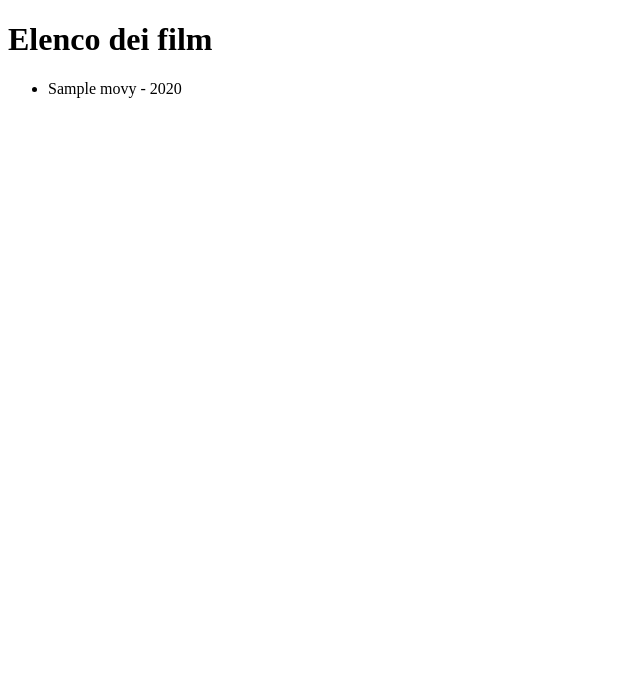
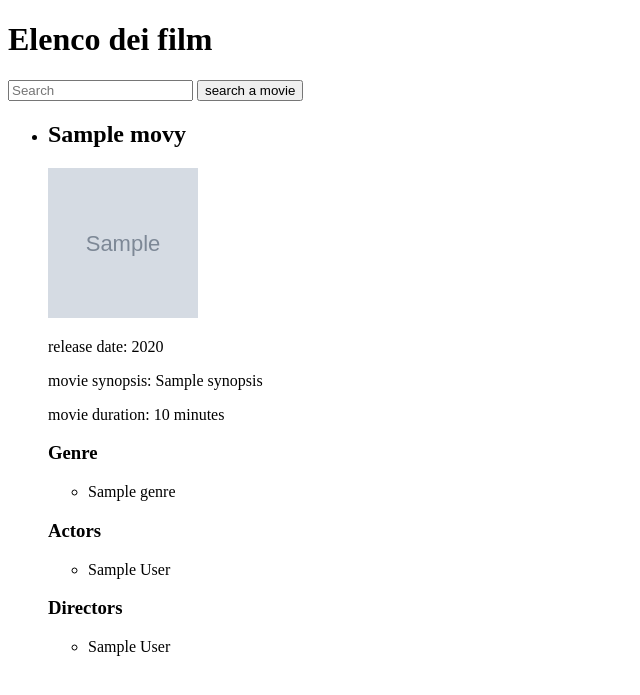
Before and after one commit to acegabri/cinema, a PHP site: template templates/movies.html.twig in a window 1280 px wide. Shown: the top 695 px of the page, without its empty margins (0-640 px from the left). Run offline with PHP 8.4, Linux system fonts and the light colour scheme; the template is opened without the code that fills it: most values are stand-ins (such as "Sample title", 1, 10 or a date in 2020); grey boxes marked "Sample" are stand-in pictures; some libraries are stand-ins or nearby versions.

Commit message:
implementata stampa informazioni per la pagina movies

```diff
--- a/backend/api.php
+++ b/backend/api.php
@@ -14,6 +14,8 @@ $pathInfo = isset($_SERVER['PATH_INFO']) ? $_SERVER['PATH_INFO'] : '';
 if (empty($pathInfo)) {
     $pathInfo = isset($_SERVER['REQUEST_URI']) ? parse_url($_SERVER['REQUEST_URI'], PHP_URL_PATH) : '';
 }
+
+// echo $pathInfo;
 
 if ($_SERVER['REQUEST_METHOD'] == 'GET') {
     if ($pathInfo == '/movies') {
--- a/backend/utils.php
+++ b/backend/utils.php
@@ -27,14 +27,14 @@ function build_matrix($movies, $users)
     return $matrix;
 }
 
-function cosine_similarity($vectore_user1, $vector_user2) // anche detta distanza
+function cosine_similarity($vector_user1, $vector_user2) // anche detta distanza
 {
     $dot_product = 0; //prodotto scalare
     $denominatore1 = 0;
     $denominatore2 = 0;
 
     // Calcolare il prodotto scalare e le magnitudini dei vettori
-    foreach ($vectore_user1 as $key => $value) {
+    foreach ($vector_user1 as $key => $value) {
         $dot_product += $value * $vector_user2[$key];
         $denominatore1 += $value * $value;
         $denominatore2 += $vector_user2[$key] * $vector_user2[$key];
@@ -85,7 +85,7 @@ function get_movie($user_a, $user_b)
 }
 
 
-// Ottenere la matrice delle valutazioni degli utenti per i film
+// Esempio di utilizzo delle funzioni sopra definite
 /*$movies = array();
 $users = array();
 $matrix = build_matrix($movies, $users);
--- a/templates/accesso.html.twig
+++ b/templates/accesso.html.twig
@@ -23,7 +23,7 @@
 
 			</form>
 
-            <a href="../index.html">Home</a>
+			<a href="../index.html">Home</a>
 		</div>
 	</body>
 </html>
--- a/templates/movies.html.twig
+++ b/templates/movies.html.twig
@@ -7,11 +7,58 @@
 	</head>
 	<body>
 		<h1>Elenco dei film</h1>
+
+		<form method="GET">
+			<input type="text" name="title" placeholder="Search" required>
+			<input type="submit" value="search a movie">
+		</form>
+
 		<ul>
 			{% for movie in movies %}
-				<li>{{ movie.title }}
-					-
-					{{ movie.released_year }}</li>
+				<li>
+					<h2>{{ movie.title }}</h2>
+					<img src="{{ movie.poster }}" alt="{{ movie.title }}" width="150px" height="150px">
+					<p>release date:
+						{{ movie.released_year }}</p>
+					<p>movie synopsis:
+						{{ movie.synopsis }}</p>
+					<p>movie duration:
+						{{ movie.duration }}
+						minutes
+					</p>
+
+					<h3>Genre</h3>
+
+					<ul>
+						{% for genres in movie.genres %}
+							<li>
+								{{ genres.name }}
+							</li>
+						{% endfor %}
+					</ul>
+
+					<h3>Actors</h3>
+
+					<ul>
+						{% for actors in movie.actors %}
+							<li>
+								{{ actors.first_name }}
+								{{ actors.last_name }}
+							</li>
+						{% endfor %}
+					</ul>
+
+					<h3>Directors</h3>
+
+					<ul>
+						{% for directors in movie.directors %}
+							<li>
+								{{ directors.first_name }}
+								{{ directors.last_name }}
+							</li>
+						{% endfor %}
+					</ul>
+				</li>
 			{% endfor %}
 		</ul>
 	</body>
```
Also changed, not shown: templates/index.html.twig (line endings or trailing spaces).
